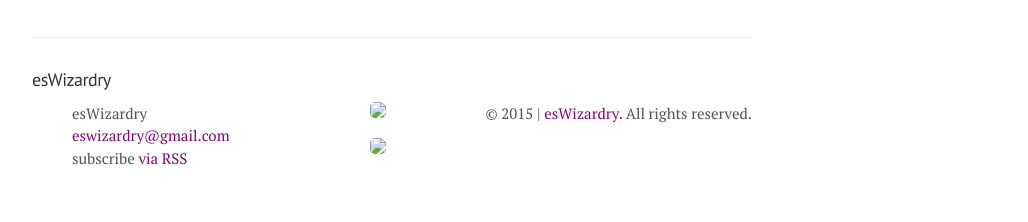
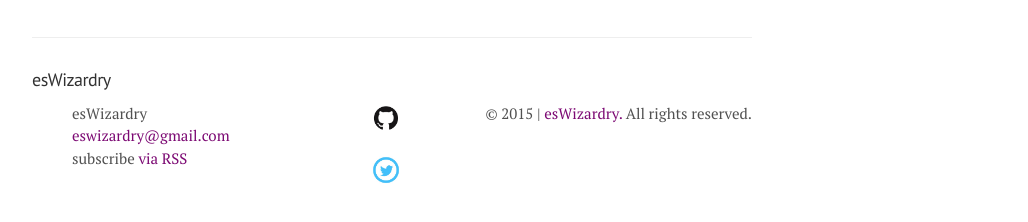
Before and after one commit to eswizardry/eswizardry.github.io, a Jekyll site: the page built from tdd.md, in a window 1280 px wide. Shown: the part 175-397 px from the top of the page, without its empty margins (248-1276 px from the left). Built offline with Jekyll 4.4.1, drawn with Linux system fonts in a browser that asks for light colours.

Commit message:
Edit footer img

```diff
--- a/_includes/footer.html
+++ b/_includes/footer.html
@@ -17,13 +17,13 @@
         <ul class="social-media-list">
           {% if site.github_username %}
           <li>
-            <a href="https://github.com/{{ site.github_username }}"><image src="assets/gh-logo.png" /></a>
+            <a href="https://github.com/{{ site.github_username }}"><image src="/assets/gh-logo.jpg" /></a>
           </li>
           {% endif %}
 
           {% if site.twitter_username %}
           <li>
-            <a href="https://twitter.com/{{ site.twitter_username }}"><image src="assets/twtblue-logo.png" /></a>
+            <a href="https://twitter.com/{{ site.twitter_username }}"><image src="/assets/twtblue-logo.jpg" /></a>
           </li>
           {% endif %}
         </ul>
```
Also changed, not shown: assets/gh-logo.jpg (added), assets/gh-logo.png (deleted), assets/twtblue-logo.jpg (added), assets/twtblue-logo.png (deleted).
